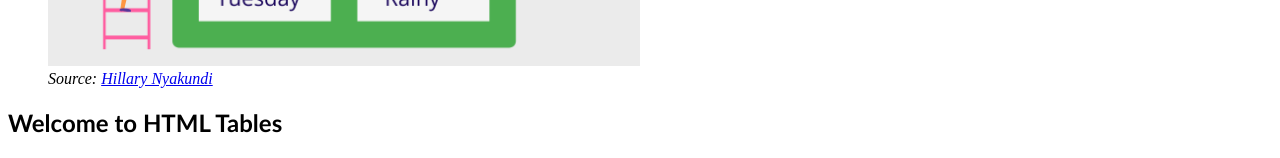
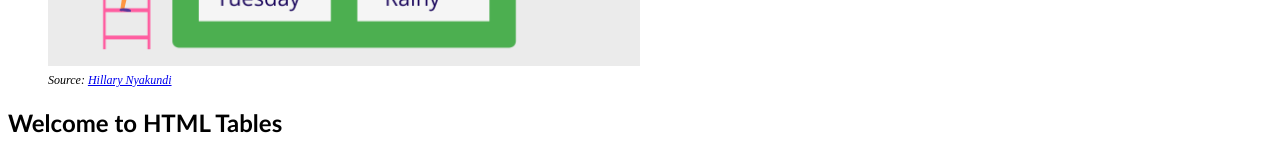
Before and after one commit to dabustosa85/lab-04, a plain HTML site: page index.html in a window 1280 px wide. Shown: the part 379-537 px from the top of the page. Drawn offline with Linux system fonts and the light colour scheme.

Commit message:
Add files via upload

```diff
--- a/styles/style.css
+++ b/styles/style.css
@@ -16,3 +16,7 @@ h1, h2, h3, p, table
 {
     font-family:'Trebuchet MS', 'Lucida Sans Unicode', 'Lucida Grande', 'Lucida Sans', Arial, sans-serif;
 }
+
+cite {
+    font-size: 12px;
+  }
```
